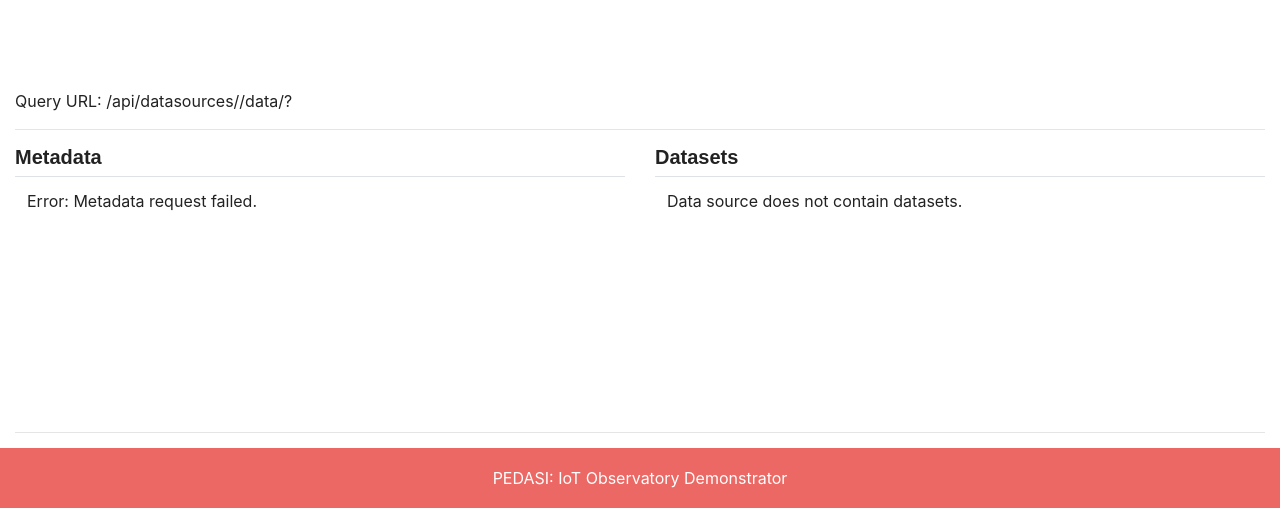
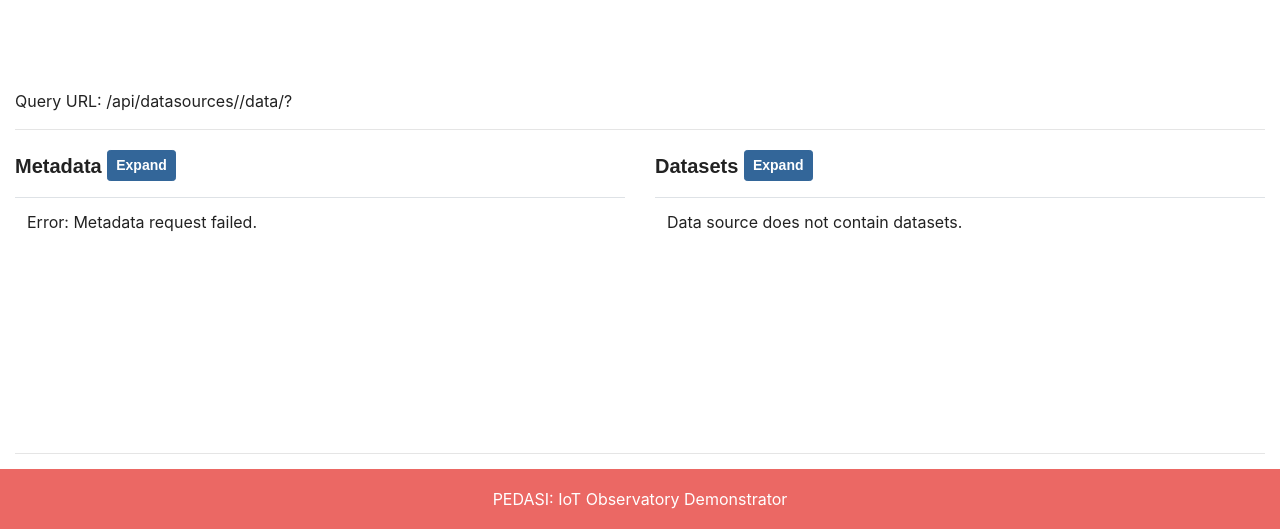
Before and after one commit to tiferrei/PEDASI, a Django app: template datasources/templates/datasources/datasource/explorer.html in a window 1280 px wide. Shown: the part 353-882 px from the top of the page. Before the commit the page ends 861 px from the top, so only its background shows below. Run offline with Django 3.2, Linux system fonts and the light colour scheme; the template is opened without the code that fills it, so the values that code supplies are empty; some libraries are stand-ins or nearby versions; some web fonts are replaced.

Commit message:
Add expand/shrink to metadata and datasets panes

```diff
--- a/datasources/static/js/explorer.js
+++ b/datasources/static/js/explorer.js
@@ -241,3 +241,19 @@ function selectDataset(datasetId) {
     button.textContent = "Selected";
     button.setAttribute("disabled", "true");
 }
+
+
+function toggleExpandPanel(obj, panelId) {
+    "use strict";
+    const panel = document.getElementById(panelId);
+
+    if ("expanded" in panel.dataset) {
+        panel.style.height = "30vh";
+        obj.textContent = "Expand";
+        delete panel.dataset.expanded;
+    } else {
+        panel.style.height = "100%";
+        obj.textContent = "Shrink";
+        panel.dataset.expanded = "true";
+    }
+}
--- a/datasources/templates/datasources/datasource/explorer.html
+++ b/datasources/templates/datasources/datasource/explorer.html
@@ -166,9 +166,12 @@
 
     <div class="row">
         <div class="col-md">
-            <h5>Metadata</h5>
+            <h5>
+                Metadata
+                <button class="btn btn-sm btn-info mt-1 mb-2" onclick="toggleExpandPanel(this, 'metadataPanel')">Expand</button>
+            </h5>
 
-            <div style="overflow-y: auto; height: 30vh;">
+            <div id="metadataPanel" style="overflow-y: auto; height: 30vh;">
                 <table id="metadata" class="table">
                     <script type="application/javascript">
                         document.addEventListener("DOMContentLoaded", populateMetadata);
@@ -179,9 +182,12 @@
         </div>
 
         <div class="col-md">
-            <h5>Datasets</h5>
+            <h5>
+                Datasets
+                <button class="btn btn-sm btn-info mt-1 mb-2" onclick="toggleExpandPanel(this, 'datasetsPanel')">Expand</button>
+            </h5>
 
-            <div style="overflow-y: auto; height: 30vh;">
+            <div id="datasetsPanel" style="overflow-y: auto; height: 30vh;">
                 <table id="datasets" class="table">
                     {% if datasource.is_catalogue %}
                         <script type="application/javascript">
```
